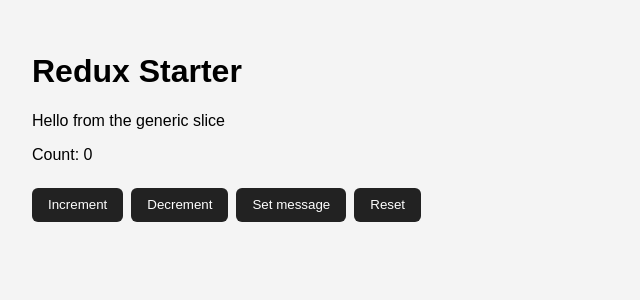
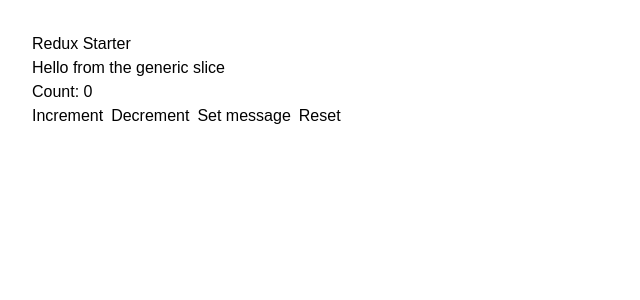
Before and after one commit to Estif4/Team-3-, a React (Create React App) app in the folder frontend/: page / in a window 1280 px wide. Shown: the top 300 px of the page, without its empty margins (0-640 px from the left). Built offline with nearby package versions, Linux system fonts and the light colour scheme.

Commit message:
tailwnd and axios setuped

```diff
--- a/frontend/package.json
+++ b/frontend/package.json
@@ -4,19 +4,23 @@
   "private": true,
   "dependencies": {
     "@reduxjs/toolkit": "^2.2.7",
+    "@tailwindcss/cli": "^4.3.3",
     "@types/react": "^18.3.12",
     "@types/react-dom": "^18.3.1",
+    "axios": "^1.20.0",
     "react": "^18.2.0",
     "react-dom": "^18.2.0",
     "react-redux": "^9.0.0",
     "react-scripts": "5.0.1",
+    "tailwindcss": "^4.3.3",
     "typescript": "^4.9.5"
   },
   "scripts": {
     "start": "react-scripts start",
     "build": "react-scripts build",
     "test": "react-scripts test",
-    "eject": "react-scripts eject"
+    "eject": "react-scripts eject",
+    "dev": "tailwindcss -i ./src/index.css -o ./src/output.css --watch"
   },
   "eslintConfig": {
     "extends": [
--- a/frontend/src/index.css
+++ b/frontend/src/index.css
@@ -1,22 +1 @@
-body {
-  margin: 0;
-  font-family: -apple-system, BlinkMacSystemFont, 'Segoe UI', 'Roboto', 'Oxygen',
-    'Ubuntu', 'Cantarell', 'Fira Sans', 'Droid Sans', 'Helvetica Neue', sans-serif;
-  -webkit-font-smoothing: antialiased;
-  -moz-osx-font-smoothing: grayscale;
-  background: #f4f4f4;
-}
-
-button {
-  padding: 0.6rem 1rem;
-  border: none;
-  border-radius: 6px;
-  background: #222;
-  color: white;
-  cursor: pointer;
-  margin-top: 0.5rem;
-}
-
-button:hover {
-  opacity: 0.9;
-}
+@import "tailwindcss";
--- a/frontend/src/index.tsx
+++ b/frontend/src/index.tsx
@@ -3,7 +3,7 @@
 import { Provider } from "react-redux";
 import store from "./app/store";
 import App from "./App";
-import "./index.css";
+import "./output.css";
 
 const rootElement = document.getElementById("root");
 
--- /dev/null
+++ b/frontend/src/output.css
@@ -0,0 +1,166 @@
+/*! tailwindcss v4.3.3 | MIT License | https://tailwindcss.com */
+@layer theme, base, components, utilities;
+@layer theme {
+  :root, :host {
+    --font-sans: -apple-system, BlinkMacSystemFont, "Segoe UI", Roboto, "Helvetica Neue",
+      "Noto Sans", Arial, sans-serif, "Apple Color Emoji", "Segoe UI Emoji",
+      "Segoe UI Symbol", "Noto Color Emoji";
+    --font-mono: ui-monospace, SFMono-Regular, Menlo, Monaco, Consolas, "Liberation Mono",
+      "Courier New", monospace;
+    --default-font-family: var(--font-sans);
+    --default-mono-font-family: var(--font-mono);
+  }
+}
+@layer base {
+  *, ::after, ::before, ::backdrop, ::file-selector-button {
+    box-sizing: border-box;
+    margin: 0;
+    padding: 0;
+    border: 0 solid;
+  }
+  html, :host {
+    line-height: 1.5;
+    -webkit-text-size-adjust: 100%;
+    tab-size: 4;
+    font-family: var(--default-font-family, -apple-system, BlinkMacSystemFont, "Segoe UI", Roboto, "Helvetica Neue", "Noto Sans", Arial, sans-serif, "Apple Color Emoji", "Segoe UI Emoji", "Segoe UI Symbol", "Noto Color Emoji");
+    font-feature-settings: var(--default-font-feature-settings, normal);
+    font-variation-settings: var(--default-font-variation-settings, normal);
+    -webkit-tap-highlight-color: transparent;
+  }
+  hr {
+    height: 0;
+    color: inherit;
+    border-top-width: 1px;
+  }
+  abbr:where([title]) {
+    -webkit-text-decoration: underline dotted;
+    text-decoration: underline dotted;
+  }
+  h1, h2, h3, h4, h5, h6 {
+    font-size: inherit;
+    font-weight: inherit;
+  }
+  a {
+    color: inherit;
+    -webkit-text-decoration: inherit;
+    text-decoration: inherit;
+  }
+  b, strong {
+    font-weight: bolder;
+  }
+  code, kbd, samp, pre {
+    font-family: var(--default-mono-font-family, ui-monospace, SFMono-Regular, Menlo, Monaco, Consolas, "Liberation Mono", "Courier New", monospace);
+    font-feature-settings: var(--default-mono-font-feature-settings, normal);
+    font-variation-settings: var(--default-mono-font-variation-settings, normal);
+    font-size: 1em;
+  }
+  small {
+    font-size: 80%;
+  }
+  sub, sup {
+    font-size: 75%;
+    line-height: 0;
+    position: relative;
+    vertical-align: baseline;
+  }
+  sub {
+    bottom: -0.25em;
+  }
+  sup {
+    top: -0.5em;
+  }
+  table {
+    text-indent: 0;
+    border-color: inherit;
+    border-collapse: collapse;
+  }
+  :-moz-focusring:where(:not(iframe)) {
+    outline: auto;
+  }
+  progress {
+    vertical-align: baseline;
+  }
+  summary {
+    display: list-item;
+  }
+  ol, ul, menu {
+    list-style: none;
+  }
+  img, svg, video, canvas, audio, iframe, embed, object {
+    display: block;
+    vertical-align: middle;
+  }
+  img, video {
+    max-width: 100%;
+    height: auto;
+  }
+  button, input, select, optgroup, textarea, ::file-selector-button {
+    font: inherit;
+    font-feature-settings: inherit;
+    font-variation-settings: inherit;
+    letter-spacing: inherit;
+    color: inherit;
+    border-radius: 0;
+    background-color: transparent;
+    opacity: 1;
+  }
+  :where(select:is([multiple], [size])) optgroup {
+    font-weight: bolder;
+  }
+  :where(select:is([multiple], [size])) optgroup option {
+    padding-inline-start: 20px;
+  }
+  ::file-selector-button {
+    margin-inline-end: 4px;
+  }
+  ::placeholder {
+    opacity: 1;
+  }
+  @supports (not (-webkit-appearance: -apple-pay-button))  or (contain-intrinsic-size: 1px) {
+    ::placeholder {
+      color: currentcolor;
+      @supports (color: color-mix(in lab, red, red)) {
+        color: color-mix(in oklab, currentcolor 50%, transparent);
+      }
+    }
+  }
+  textarea {
+    resize: vertical;
+  }
+  ::-webkit-search-decoration {
+    -webkit-appearance: none;
+  }
+  ::-webkit-date-and-time-value {
+    min-height: 1lh;
+    text-align: inherit;
+  }
+  ::-webkit-datetime-edit {
+    display: inline-flex;
+  }
+  ::-webkit-datetime-edit-fields-wrapper {
+    padding: 0;
+  }
+  ::-webkit-datetime-edit, ::-webkit-datetime-edit-year-field, ::-webkit-datetime-edit-month-field, ::-webkit-datetime-edit-day-field, ::-webkit-datetime-edit-hour-field, ::-webkit-datetime-edit-minute-field, ::-webkit-datetime-edit-second-field, ::-webkit-datetime-edit-millisecond-field, ::-webkit-datetime-edit-meridiem-field {
+    padding-block: 0;
+  }
+  ::-webkit-calendar-picker-indicator {
+    line-height: 1;
+  }
+  :-moz-ui-invalid {
+    box-shadow: none;
+  }
+  button, input:where([type="button"], [type="reset"], [type="submit"]), ::file-selector-button {
+    appearance: button;
+  }
+  ::-webkit-inner-spin-button, ::-webkit-outer-spin-button {
+    height: auto;
+  }
+  [hidden]:where(:not([hidden="until-found"])) {
+    display: none !important;
+  }
+}
+@layer utilities {
+  .lowercase {
+    text-transform: lowercase;
+  }
+}
```
Also changed, not shown: 1 other file (tests, documents, lock files or other folders).
